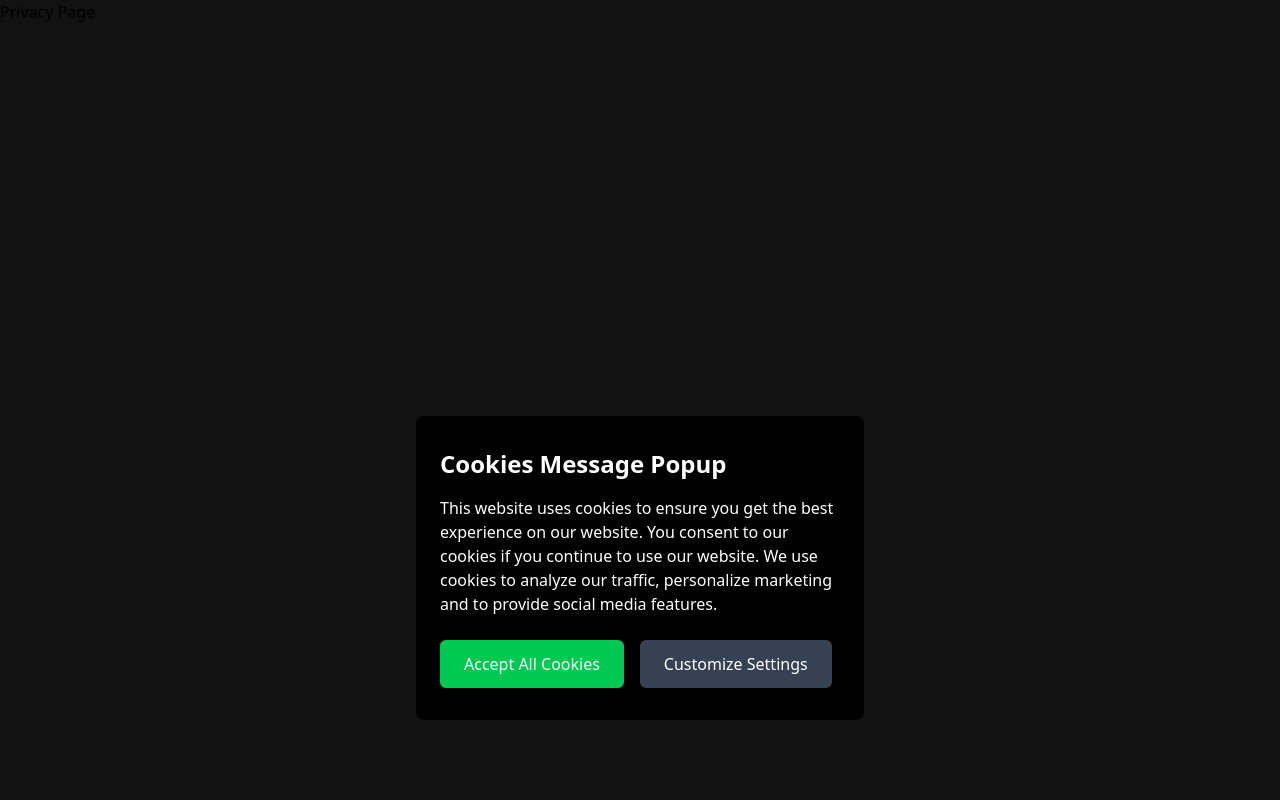
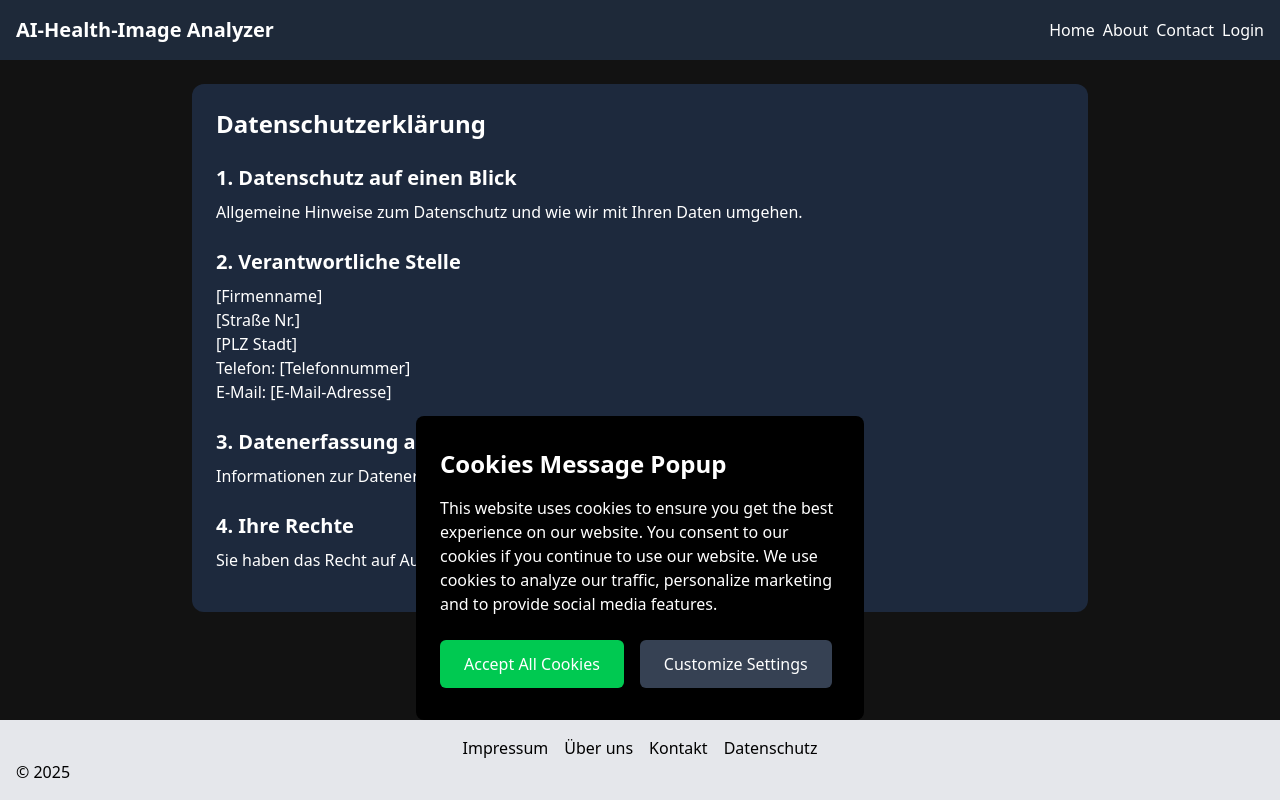
Before and after one commit to AI-Health-Image/AI-Health-Image, a React (Vite) app in the folder frontend/: page /privacy in a window 1280 px wide. Built offline with nearby package versions, Linux system fonts and the light colour scheme.

Commit message:
created a data_protection page

```diff
--- a/frontend/src/pages/PrivacyPage.jsx
+++ b/frontend/src/pages/PrivacyPage.jsx
@@ -1,7 +1,54 @@
+import Layout from "../layout/Layout";
+
 function PrivacyPage() {
-    return ( <h1>
-        Privacy Page
-    </h1> );
+  return (
+    <div
+      className="bg-cover bg-center h-screen"
+
+    >
+      <Layout>
+        <div className="flex flex-col justify-between items-center p-2 rounded m-2">
+          <section className="bg-slate-800 text-white rounded-xl p-6 w-full max-w-4xl">
+            <h1 className="text-2xl font-bold mb-6">Datenschutzerklärung</h1>
+
+            <div className="space-y-6">
+              <div>
+                <h2 className="text-xl font-semibold mb-2">1. Datenschutz auf einen Blick</h2>
+                <p className="mb-4">
+                  Allgemeine Hinweise zum Datenschutz und wie wir mit Ihren Daten umgehen.
+                </p>
+              </div>
+
+              <div>
+                <h2 className="text-xl font-semibold mb-2">2. Verantwortliche Stelle</h2>
+                <p className="mb-4">
+                  [Firmenname]<br />
+                  [Straße Nr.]<br />
+                  [PLZ Stadt]<br />
+                  Telefon: [Telefonnummer]<br />
+                  E-Mail: [E-Mail-Adresse]
+                </p>
+              </div>
+
+              <div>
+                <h2 className="text-xl font-semibold mb-2">3. Datenerfassung auf unserer Website</h2>
+                <p className="mb-4">
+                  Informationen zur Datenerfassung, Cookies und Analysewerkzeugen.
+                </p>
+              </div>
+
+              <div>
+                <h2 className="text-xl font-semibold mb-2">4. Ihre Rechte</h2>
+                <p className="mb-4">
+                  Sie haben das Recht auf Auskunft, Berichtigung oder Löschung Ihrer Daten.
+                </p>
+              </div>
+            </div>
+          </section>
+        </div>
+      </Layout>
+    </div>
+  );
 }
 
 export default PrivacyPage;
```
